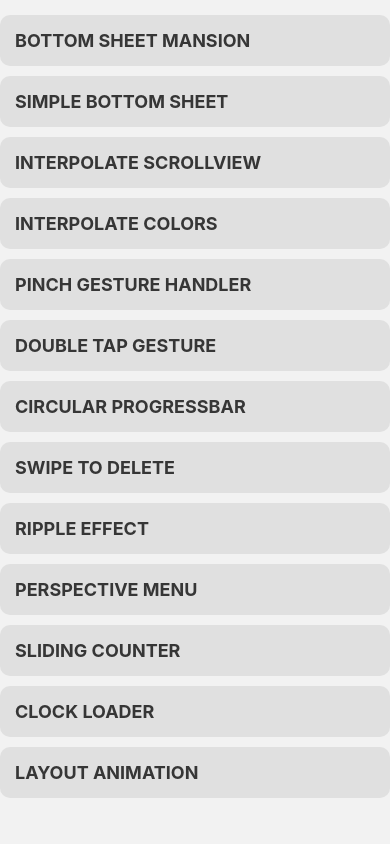
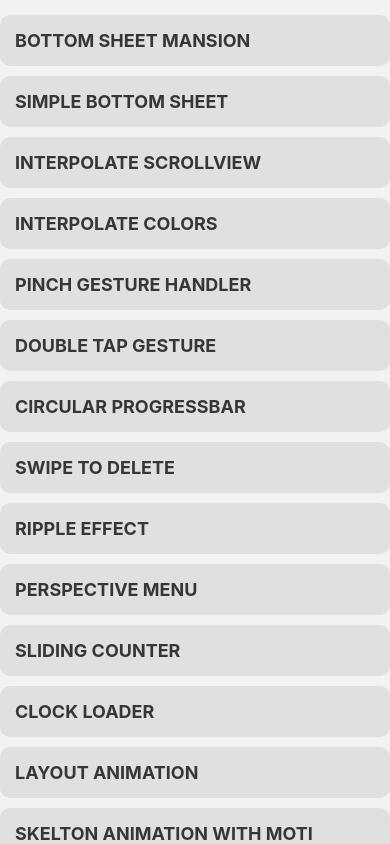
Before and after one commit to didadev/rn-reanimated, a React Native app: screen /Home in a window 390 px wide. Built offline with nearby package versions, Linux system fonts and the light colour scheme.

Commit message:
Add Skelton loding example from moti

```diff
--- a/Screens/Home.tsx
+++ b/Screens/Home.tsx
@@ -7,6 +7,7 @@ const Home = ({navigation}) => {
 
   return (
     <ScrollView
+      contentContainerStyle={{paddingBottom: 100}}
       style={[
         styles.container,
         {
--- /dev/null
+++ b/Youtube/ Reactiive_channel/SkeltonAnimationWithMoti/App.tsx
@@ -0,0 +1,45 @@
+import {FlatList, StyleSheet, Text, View} from 'react-native';
+import React, {useMemo} from 'react';
+import 'react-native-reanimated';
+import 'react-native-gesture-handler';
+import {useCallback, useEffect, useState} from 'react';
+import ContactListItem, {ContactInfo} from './components/ContactListItem';
+
+const App = () => {
+  const [contacts, setContacts] = useState<ContactInfo[] | null>();
+  const contactsPlaceHolder = useMemo(() => {
+    return Array.from({length: 15}).map(_ => null);
+  }, []);
+  const fetchUsers = useCallback(async () => {
+    const response = await fetch('https://jsonplaceholder.typicode.com/users');
+    const data = await response.json();
+
+    setContacts(data);
+  }, []);
+
+  useEffect(() => {
+    fetchUsers();
+  });
+
+  return (
+    <View style={styles.container}>
+      <FlatList
+        data={contacts ?? contactsPlaceHolder}
+        ItemSeparatorComponent={() => <View style={styles.separator} />}
+        renderItem={({item}) => <ContactListItem contact={item} />}
+      />
+    </View>
+  );
+};
+
+export default App;
+
+const styles = StyleSheet.create({
+  container: {
+    flex: 1,
+  },
+  separator: {
+    height: StyleSheet.hairlineWidth,
+    backgroundColor: '#00000074',
+  },
+});
--- /dev/null
+++ b/Youtube/ Reactiive_channel/SkeltonAnimationWithMoti/components/ContactListItem.tsx
@@ -0,0 +1,82 @@
+import {StyleSheet, Text, View} from 'react-native';
+import React from 'react';
+import {Skeleton} from 'moti/skeleton';
+
+export type ContactInfo = {
+  name: string;
+  email: string;
+};
+
+type ContactListProps = {
+  contact?: ContactInfo | null;
+};
+
+const commonSkeltonConfig = {
+  colorMode: 'dark',
+  transition: {type: 'timing', duration: 2000},
+  //backgroundColor: '#e717ee85',
+} as const;
+
+const ContactListItem: React.FC<ContactListProps> = ({contact}) => {
+  return (
+    <View style={styles.container}>
+      <Skeleton.Group show={contact === null}>
+        <Skeleton width={70} height={70} radius={35} {...commonSkeltonConfig}>
+          <View style={styles.avatarContainer}>
+            <Text style={styles.firstLetter}>
+              {contact?.name?.[0].toUpperCase()}
+            </Text>
+          </View>
+        </Skeleton>
+        <View style={styles.infosContainer}>
+          <Skeleton height={40} width={'80%'} {...commonSkeltonConfig}>
+            <Text style={styles.name}>{contact?.name}</Text>
+          </Skeleton>
+          <View style={styles.fieldsSeparator} />
+          <Skeleton height={20} width={'70%'} {...commonSkeltonConfig}>
+            <Text style={styles.email}>{contact?.email}</Text>
+          </Skeleton>
+        </View>
+      </Skeleton.Group>
+    </View>
+  );
+};
+
+export default ContactListItem;
+
+const styles = StyleSheet.create({
+  container: {
+    width: '100%',
+    height: 80,
+    flexDirection: 'row',
+    alignItems: 'center',
+    padding: 20,
+    backgroundColor: '#ffbb00',
+  },
+  avatarContainer: {
+    height: 70,
+    aspectRatio: 1,
+    borderRadius: 35,
+    backgroundColor: '#0055d5',
+    justifyContent: 'center',
+    alignItems: 'center',
+  },
+  firstLetter: {
+    color: '#fff',
+    fontSize: 30,
+    fontWeight: 'bold',
+  },
+  infosContainer: {
+    marginLeft: 10,
+  },
+
+  name: {
+    fontSize: 20,
+  },
+  fieldsSeparator: {
+    height: 2,
+  },
+  email: {
+    fontSize: 15,
+  },
+});
--- a/babel.config.js
+++ b/babel.config.js
@@ -1,4 +1,20 @@
-module.exports = {
-  presets: ['module:@react-native/babel-preset'],
-  plugins: ['react-native-reanimated/plugin'],
+module.exports = function (api) {
+  api.cache(true);
+
+  return {
+    presets: ['module:metro-react-native-babel-preset'],
+    plugins: [
+      [
+        'babel-plugin-module-resolver',
+        {
+          root: ['./src/'],
+          alias: [
+            {'moti/skeleton': 'moti/skeleton/react-native-linear-gradient'},
+          ],
+          extensions: ['.js', '.jsx', '.ts', '.tsx'],
+        },
+      ],
+      'react-native-reanimated/plugin',
+    ],
+  };
 };
--- a/navigation/Navigator.tsx
+++ b/navigation/Navigator.tsx
@@ -13,6 +13,7 @@ import PerspectiveMenu from '../Youtube/ Reactiive_channel/perspectiveMenu/App';
 import SLidingCounter from '../Youtube/ Reactiive_channel/SlidingCounter/App';
 import ClockLoader from '../Youtube/ Reactiive_channel/ClockLoader/App';
 import LayoutAnimations from '../Youtube/ Reactiive_channel/LayoutAnimation/App';
+import SkeltonAnimationWithMoti from '../Youtube/ Reactiive_channel/SkeltonAnimationWithMoti/App';
 import Home from '../Screens/Home';
 
 export const screens = [
@@ -29,6 +30,7 @@ export const screens = [
   {name: 'Sliding Counter', component: SLidingCounter},
   {name: 'Clock Loader', component: ClockLoader},
   {name: 'Layout Animation', component: LayoutAnimations},
+  {name: 'Skelton Animation With Moti', component: SkeltonAnimationWithMoti},
 ];
 
 const Stack = createNativeStackNavigator();
--- a/package.json
+++ b/package.json
@@ -12,10 +12,13 @@
   "dependencies": {
     "@react-navigation/native": "^6.1.9",
     "@react-navigation/native-stack": "^6.9.17",
+    "babel-plugin-module-resolver": "^5.0.0",
+    "moti": "^0.27.2",
     "react": "18.2.0",
     "react-native": "0.73.2",
     "react-native-gesture-handler": "^2.14.1",
-    "react-native-reanimated": "^3.6.1",
+    "react-native-linear-gradient": "^2.8.3",
+    "react-native-reanimated": "^3.7.0",
     "react-native-redash": "^18.1.3",
     "react-native-safe-area-context": "^4.9.0",
     "react-native-screens": "^3.18.2",
@@ -36,6 +39,7 @@
     "babel-jest": "^29.6.3",
     "eslint": "^8.19.0",
     "jest": "^29.6.3",
+    "metro-react-native-babel-preset": "^0.77.0",
     "prettier": "2.8.8",
     "react-test-renderer": "18.2.0",
     "typescript": "5.0.4"
--- a/tsconfig.json
+++ b/tsconfig.json
@@ -1,3 +1,6 @@
 {
+  "compilerOptions": {
+    "jsx": "react"
+  },
   "extends": "@react-native/typescript-config/tsconfig.json"
 }
```
Also changed, not shown: 2 other files (tests, documents, lock files or other folders).
